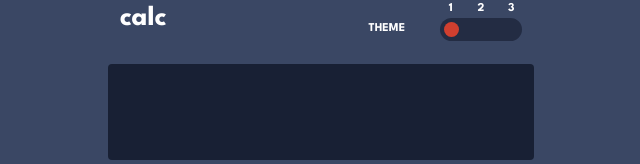
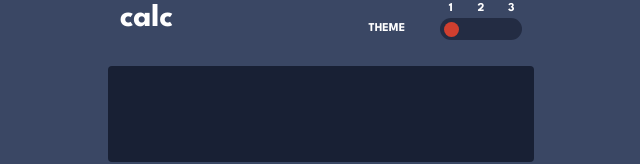
Before and after one commit to edgardneves/calculator-app, a plain HTML site: page index.html in a window 1280 px wide. Shown: the top 164 px of the page, without its empty margins (319-959 px from the left). Drawn offline with nearby package versions, Linux system fonts and the light colour scheme.

Commit message:
Fix input range on Firefox

```diff
--- a/assets/css/style.css
+++ b/assets/css/style.css
@@ -71,6 +71,9 @@ body{
 	background-color: var(--main-bg);
 	color: var(--text-primary);
 }
+h1{
+	font-size: 32px;
+}
 #theme-title{
 	font-size: 12px;
 }
@@ -83,6 +86,7 @@ body{
 	padding: .25rem;
 	background-color: var(--second-bg);
 	width: 100%;
+	height: 22px;
 }
 #theme-select::-webkit-slider-thumb{
 	appearance: none;
@@ -95,6 +99,7 @@ body{
 	width: 15px;
 	height: 15px;
 	border-radius: 1rem;
+	border: 1px;
 	background: var(--key-equal-bg);
 }
 #theme-select::-webkit-slider-thumb:hover, #theme-select::-moz-range-thumb:hover{
--- a/index.html
+++ b/index.html
@@ -15,7 +15,7 @@
 		<div class="container-fluid" role="main">
 			<div class="row justify-content-center mb-3">
 				<div class="col-6 col-sm-4 col-md-4 col-lg-2 align-self-end mb-1">
-					<h3>calc</h3>
+					<h1>calc</h1>
 				</div>
 				<div class="col-6 col-sm-4 col-md-4 col-lg-2">
 					<div class="row justify-content-end">
```
